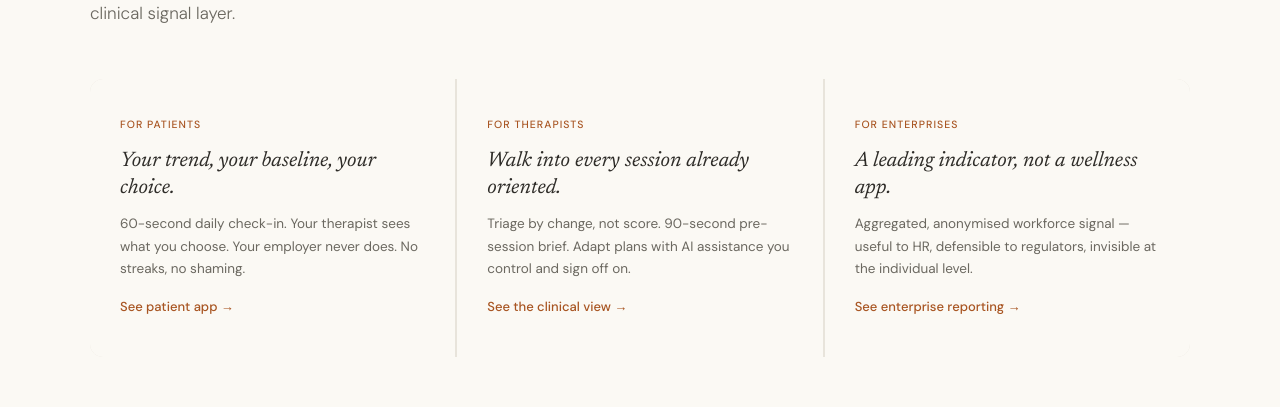
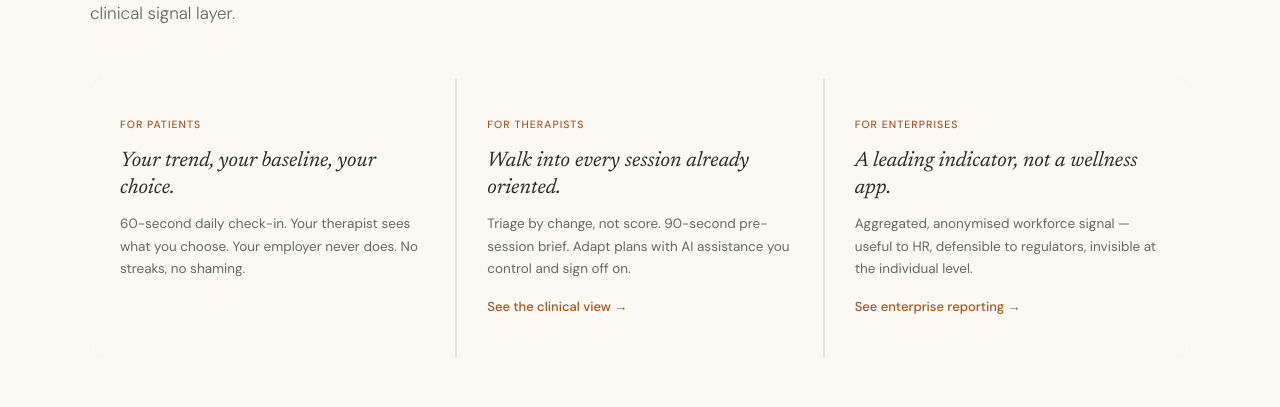
Before and after one commit to kmagdic/HL360_MVP_Website, a website built with webpack: page FlexQ-Website-v3_8.html in a window 1280 px wide. Shown: the part 1994-2401 px from the top of the page. Built offline with nearby package versions, Linux system fonts and the light colour scheme.

Commit message:
Removed button  patient app

```diff
--- a/FlexQ-Website-v3_8.html
+++ b/FlexQ-Website-v3_8.html
@@ -424,7 +424,7 @@ footer a:hover{color:rgba(255,255,255,.55)}
       <h2 class="serif" style="font-size:clamp(34px,3.8vw,52px);margin-bottom:14px">One product,<br><em>three honest promises.</em></h2>
       <p style="font-size:17px;color:var(--mid);font-weight:300;line-height:1.65;max-width:540px;margin-bottom:52px">FlexQ shifts mental health care from episodic treatment to continuous presence. Not a mood tracker. Not a diagnostic tool. A clinical signal layer.</p>
       <div class="promises">
-        <div class="promise"><div class="p-tag">For patients</div><h3>Your trend, your baseline, your choice.</h3><p>60-second daily check-in. Your therapist sees what you choose. Your employer never does. No streaks, no shaming.</p><button class="p-link" onclick="showPage('therapists')">See patient app →</button></div>
+        <div class="promise"><div class="p-tag">For patients</div><h3>Your trend, your baseline, your choice.</h3><p>60-second daily check-in. Your therapist sees what you choose. Your employer never does. No streaks, no shaming.</p></div>
         <div class="promise"><div class="p-tag">For therapists</div><h3>Walk into every session already oriented.</h3><p>Triage by change, not score. 90-second pre-session brief. Adapt plans with AI assistance you control and sign off on.</p><button class="p-link" onclick="showPage('therapists')">See the clinical view →</button></div>
         <div class="promise"><div class="p-tag">For enterprises</div><h3>A leading indicator, not a wellness app.</h3><p>Aggregated, anonymised workforce signal — useful to HR, defensible to regulators, invisible at the individual level.</p><button class="p-link" onclick="showPage('enterprise')">See enterprise reporting →</button></div>
       </div>
```
